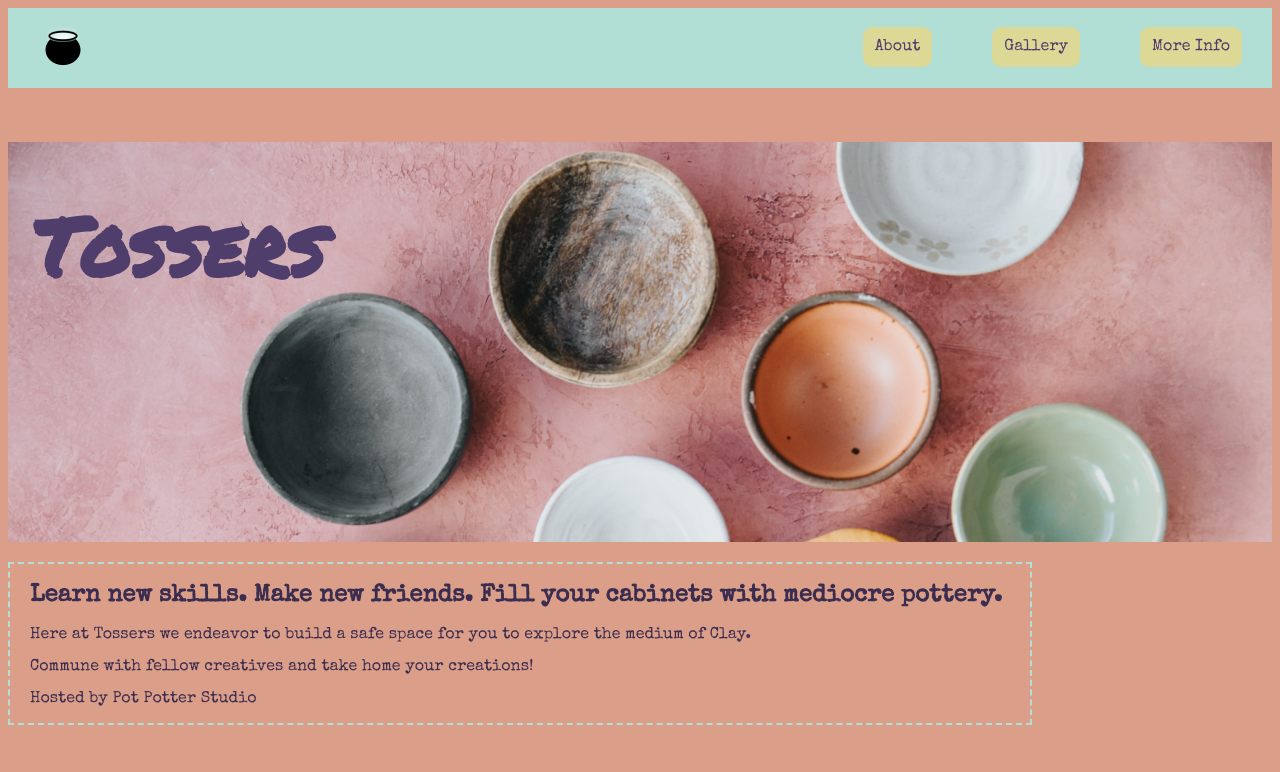
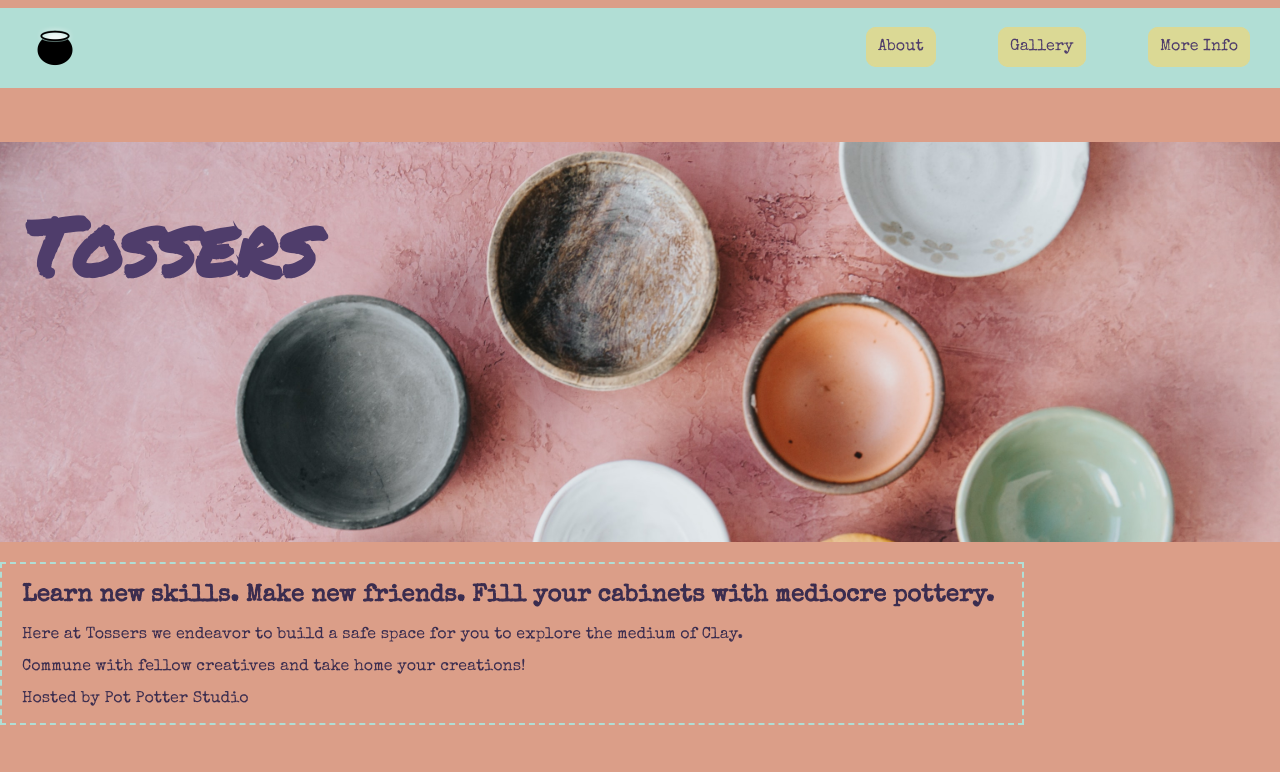
Before and after one commit to skalchik/responsive-club, a plain HTML site: page index.html in a window 1280 px wide. Shown: the top 772 px of the page. Drawn offline with nearby package versions, Linux system fonts and the light colour scheme.

Commit message:
body span end to end

```diff
--- a/resources/styles.css
+++ b/resources/styles.css
@@ -1,8 +1,14 @@
 @import url('https://fonts.googleapis.com/css2?family=Architects+Daughter&family=Permanent+Marker&family=Special+Elite&display=swap');
 
+
 body {
+    width: 100%;
+    margin-left: 0;
     background-color: #DB9E88;
     font-family: "Special Elite", sans-serif;
+}
+html{
+    height: 100%;
 }
 /*nav*/
 nav {
```
